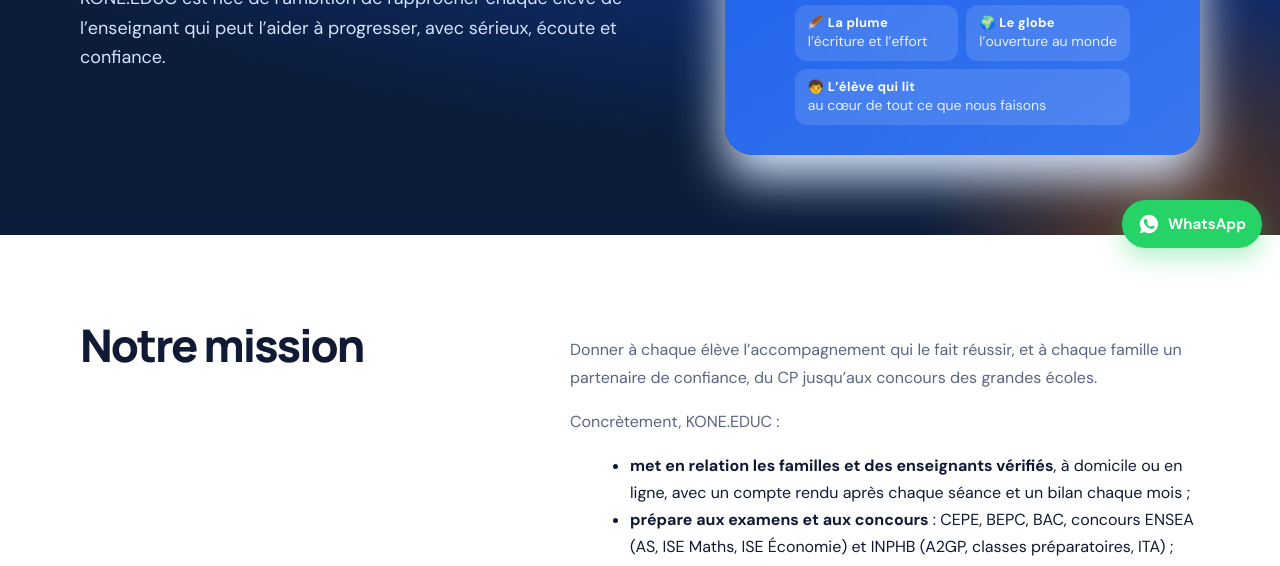
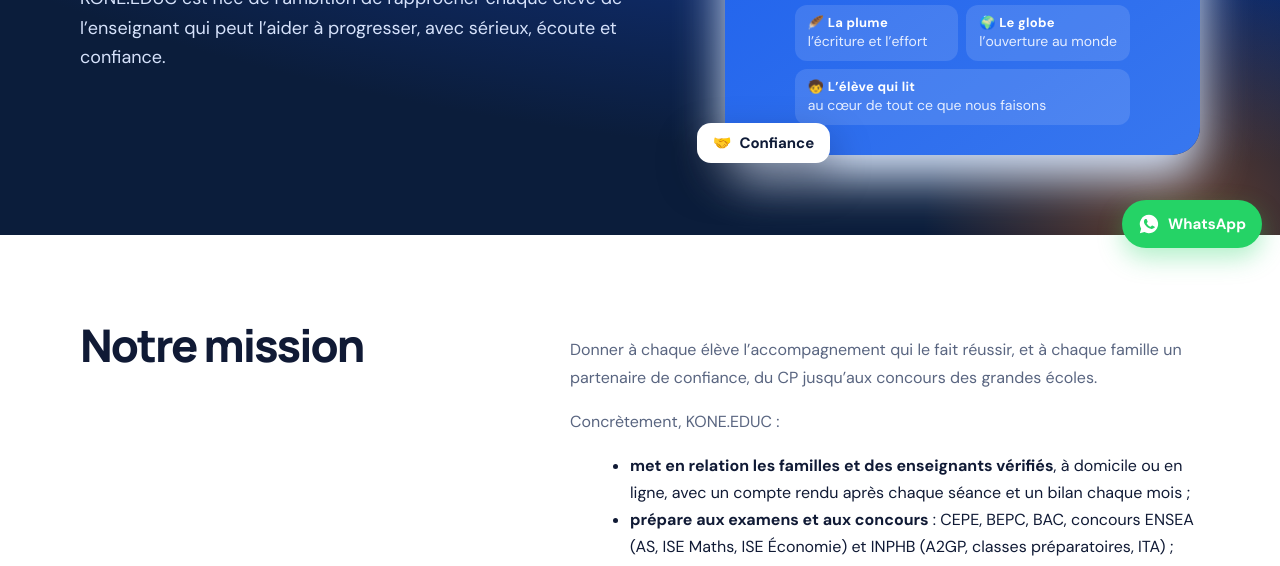
Before and after one commit to KoneNamory/kone-educ, a plain HTML site: page a-propos.html in a window 1280 px wide. Shown: the part 534-1100 px from the top of the page. Drawn offline with Linux system fonts and the light colour scheme.

Commit message:
Étiquettes flottantes animées dans les bandeaux de toutes les pages
Comme sur la boutique : étiquettes adaptées à chaque page (services, tarifs,
à propos, enseignants, concours, offres, écoles, vendeurs, conseils, pages
communes et matières) et carte « compte rendu de séance » sur les pages
locales ; placées seulement s'il reste de la place, sur grand écran.

Co-Authored-By: Claude Opus 5.5 <noreply@anthropic.com>
Claude-Session: https://claude.ai/code/session_0129bi1T95Ursf7JNbX3GGTJ

```diff
--- /dev/null
+++ b/hero-deco.js
@@ -0,0 +1,54 @@
+// KONE.EDUC – Étiquettes flottantes animées dans les bandeaux (comme sur la boutique), adaptées à chaque page.
+// Ajoutées seulement sur grand écran et seulement s'il reste de la place à côté du texte.
+(function () {
+  if (window.KE_EMBED || !window.matchMedia || !matchMedia('(min-width: 900px)').matches) return;
+  var page = (location.pathname.split('/').pop() || 'index.html').replace('.html', '');
+  var hero = document.querySelector('main>section.hero, .l-hero, .c-hero, .dv-hero');
+  if (!hero || hero.querySelector('.ke-fl')) return;
+  var C = {
+    'services': [['🏠', 'À domicile'], ['💻', 'En ligne'], ['📈', 'Suivi des progrès']],
+    'tarifs': [['💳', 'Wave · Orange · MTN · Moov'], ['🧾', 'Reçu numéroté'], ['📅', 'Sans engagement']],
+    'a-propos': [['🎓', 'Excellence'], ['🤝', 'Confiance'], ['🇨🇮', 'Partout en Côte d’Ivoire']],
+    'enseignants': [['✅', 'Profils vérifiés'], ['⭐', 'Avis des parents'], ['🏆', 'Classement']],
+    'preparation-concours': [['📘', 'BEPC · BAC'], ['📊', 'ENSEA'], ['🏗️', 'INPHB']],
+    'offres-enseignants': [['📢', 'Nouvelles offres'], ['🏫', 'Écoles'], ['👪', 'Familles']],
+    'ecoles': [['🏫', 'Votre école'], ['👩‍🏫', 'Enseignants vérifiés'], ['🤝', 'Mise en relation']],
+    'devenir-vendeur': [['🛒', 'Commandes'], ['💵', 'Payé directement'], ['📊', 'Statistiques']],
+    'conseils': [['📚', 'Méthodes'], ['🧠', 'Mémoriser'], ['🎯', 'Réussir ses examens']],
+    'cours-particuliers-abidjan': [['📍', '18 communes'], ['🏠', 'À domicile'], ['📝', 'Compte rendu']]
+  };
+  var MAT = { 'mathematiques': ['📐', 'Mathématiques'], 'francais': ['📖', 'Français'], 'anglais': ['🇬🇧', 'Anglais'], 'physique-chimie': ['⚗️', 'Physique-Chimie'], 'svt': ['🌿', 'SVT'] };
+  var chips = C[page], card = null;
+  var m = page.match(/^cours-particuliers-a-domicile-(.+)$/), s = page.match(/^cours-de-(.+)-a-domicile-abidjan$/);
+  if (m) {
+    var com = (document.querySelector('.l-hero h1 em') || {}).textContent || 'votre commune';
+    chips = [['📍', com], ['🏠', 'À domicile'], ['✅', 'Enseignant vérifié']];
+  } else if (s) {
+    var mt = MAT[s[1]] || ['📚', 'Cours'];
+    chips = [mt, ['🎯', 'BEPC · BAC'], ['📝', 'Exercices corrigés']];
+  }
+  if (!chips) return;
+  if (m || s || page === 'cours-particuliers-abidjan') card = { t: 'Compte rendu de séance', st: 'Envoyé aux parents · aujourd’hui', rows: [['ok', '✓', 'Notions travaillées', 'Fractions, équations'], ['ok', '✓', 'Compréhension', '4 / 5 · en progrès'], ['go', '📈', 'Bilan du mois', 'Disponible dans l’espace parent']] };
+  // Zone libre à droite du texte du bandeau
+  var hr = hero.getBoundingClientRect(), right = hr.left;
+  hero.querySelectorAll('h1, p, .l-cta, .l-trust, .tags, a, form').forEach(function (el) { if (el.closest('.service-art, .dv-phone, .portrait, .hero-grid > :last-child:not(:first-child)')) return; var rg = document.createRange(); rg.selectNodeContents(el); var r = rg.getBoundingClientRect(); if (r.width && r.right > right) right = r.right; });
+  var visual = hero.querySelector('.service-art, .dv-phone, .hero-grid > :last-child:not(:first-child)');
+  var host, free = hr.right - right;
+  if (getComputedStyle(hero).position === 'static') hero.style.position = 'relative';
+  if (visual && visual.getBoundingClientRect().left > hr.left + hr.width * .35) {
+    // Calque posé exactement sur l'illustration existante (sans être coupé par ses bords)
+    var vr = visual.getBoundingClientRect(); host = document.createElement('div'); host.className = 'ke-hv over';
+    host.style.cssText = 'left:' + (vr.left - hr.left) + 'px;top:' + (vr.top - hr.top) + 'px;width:' + vr.width + 'px;height:' + vr.height + 'px';
+    hero.appendChild(host);
+  }
+  else if (free >= 380) { host = document.createElement('div'); host.className = 'ke-hv'; host.style.width = Math.min(free - 60, 420) + 'px'; hero.appendChild(host); }
+  else if (free >= 200 || hr.width - (right - hr.left) >= 200) { host = document.createElement('div'); host.className = 'ke-hv slim'; hero.appendChild(host); }
+  else return;
+  if (host.className.indexOf('over') < 0 && hr.height < 360) { chips = chips.slice(0, 2); if (host.className === 'ke-hv') { host.style.height = Math.max(150, hr.height - 70) + 'px'; card = null; } }
+  var e = function (v) { return String(v).replace(/[&<>"]/g, function (c) { return { '&': '&amp;', '<': '&lt;', '>': '&gt;', '"': '&quot;' }[c]; }); };
+  var html = '';
+  if (card && host.className === 'ke-hv') html += '<div class="ke-hcard"><b>' + e(card.t) + '</b><small>' + e(card.st) + '</small>' + card.rows.map(function (r) { return '<div class="ke-hrow"><i class="' + r[0] + '">' + r[1] + '</i><span><b>' + e(r[2]) + '</b><small>' + e(r[3]) + '</small></span></div>'; }).join('') + '</div>';
+  if (card) host.classList.add('withcard');
+  html += chips.map(function (c, i) { return '<div class="ke-fl ke-fl' + (i + 1) + '" aria-hidden="true">' + c[0] + ' <b>' + e(c[1]) + '</b></div>'; }).join('');
+  host.insertAdjacentHTML('beforeend', html);
+})();
--- a/ke-theme.css
+++ b/ke-theme.css
@@ -166,3 +166,24 @@ main .ke-ph h1{margin:12px 0 6px;color:#fff}
 .ke-net{position:fixed;z-index:90;left:50%;bottom:18px;max-width:min(560px,calc(100% - 32px));padding:12px 16px;border-radius:14px;background:#0b1d3b;color:#fff;font:700 14px "DM Sans",Arial,sans-serif;box-shadow:0 14px 34px rgba(0,0,0,.3);transform:translate(-50%,140%);transition:transform .3s}
 .ke-net.on{transform:translate(-50%,0)}.ke-net.ok{background:#11743a}
 main .dv-final a:not(.dv-btn),main .cta a:not(.button){color:#ffb36b!important}
+
+/* ---------- Étiquettes flottantes des bandeaux ---------- */
+.ke-hv{position:absolute!important;z-index:1;right:40px;top:50%;transform:translateY(-50%);height:300px;pointer-events:none}
+.ke-hv.slim{position:absolute!important;inset:0;width:auto;height:auto;transform:none;right:0}
+.ke-fl{position:absolute;z-index:3;display:inline-flex;align-items:center;gap:8px;padding:11px 16px;border-radius:14px;background:#fff;color:#0f1b37;font-size:15px;white-space:nowrap;box-shadow:0 18px 40px rgba(3,10,30,.35);animation:keFl 6s ease-in-out infinite;pointer-events:none}
+.ke-fl b{font-weight:800}
+.ke-fl1{left:0;top:6%}.ke-fl2{left:12%;bottom:4%;animation-delay:2s}.ke-fl3{right:-8px;bottom:-4%;animation-delay:4s}
+.ke-hv.slim .ke-fl1{left:auto;right:3%;top:16%}.ke-hv.slim .ke-fl2{left:auto;right:7%;top:46%;bottom:auto}.ke-hv.slim .ke-fl3{right:2%;top:auto;bottom:12%}
+.service-art .ke-fl1,.dv-phone .ke-fl1{left:-40px;top:-18px}.service-art .ke-fl2,.dv-phone .ke-fl2{left:-30px;bottom:-16px}.service-art .ke-fl3,.dv-phone .ke-fl3{right:-24px;bottom:auto;top:44%}
+.ke-hcard{position:absolute;right:0;top:20px;width:min(340px,100%);padding:16px 18px;border-radius:22px;background:#fff;color:#0f1b37;box-shadow:0 30px 80px rgba(3,10,30,.5)}
+.ke-hcard>b{display:block;font:800 16px Manrope,sans-serif}.ke-hcard>small{display:block;padding-bottom:8px;margin-bottom:4px;border-bottom:1px dashed #dbe5f5;color:#5b6884}
+.ke-hrow{display:flex;gap:12px;align-items:center;padding:8px 0}.ke-hrow i{flex:none;display:grid;place-items:center;width:32px;height:32px;border-radius:50%;background:#eef3fb;font-style:normal;font-weight:800}
+.ke-hrow i.ok{background:#e5f7ec;color:#11743a}.ke-hrow i.go{background:#fff2e6}.ke-hrow b{display:block;font-size:14px}.ke-hrow small{color:#5b6884;font-size:12.5px}
+@keyframes keFl{0%,100%{transform:translateY(0)}50%{transform:translateY(-8px)}}
+@media (prefers-reduced-motion:reduce){.ke-fl{animation:none}}
+@media(max-width:899px){.ke-hv,.ke-fl{display:none}}
+.ke-hv.over{position:absolute!important;right:auto;transform:none;height:auto}
+.ke-fl,.ke-fl *{font:600 15px/1.2 "DM Sans",Arial,sans-serif!important;letter-spacing:0!important;text-transform:none!important}
+.ke-fl b{font-weight:800!important}
+.ke-hv.over .ke-fl1{left:-36px;top:-16px}.ke-hv.over .ke-fl2{left:-28px;bottom:-16px;top:auto}.ke-hv.over .ke-fl3{right:-22px;top:46%;bottom:auto}
+.ke-hv.withcard .ke-fl1{left:-50px;top:58%}.ke-hv.withcard .ke-fl2{left:30px;bottom:-4%}.ke-hv.withcard .ke-fl3{right:-6px;bottom:-6%}
--- a/site.js
+++ b/site.js
@@ -104,3 +104,6 @@ if ('serviceWorker' in navigator && (location.protocol === 'https:' || location.
   window.addEventListener('offline', function () { show('📶 Connexion perdue : vous voyez la dernière version enregistrée.'); });
   window.addEventListener('online', function () { show('✓ Connexion rétablie', true); });
 })();
+
+// Étiquettes flottantes des bandeaux (chargées après la page, sans ralentir l'affichage)
+window.addEventListener('load', function () { if (window.KE_EMBED || document.documentElement.classList.contains('ke-embed')) return; var sc = document.createElement('script'); sc.src = 'hero-deco.js'; document.body.appendChild(sc); });
--- a/sw.js
+++ b/sw.js
@@ -1,8 +1,8 @@
 // Service worker KONE.EDUC : installation de l'application et chargement rapide, même avec un réseau faible.
 // Changer VERSION à chaque modification de ce fichier pour forcer la mise à jour.
-const VERSION = 'kone-educ-v17';
+const VERSION = 'kone-educ-v18';
 const EXT = 'kone-educ-externe-v1'; // bibliothèque Supabase et polices : gardées d'une version à l'autre
-const CORE = ['./', 'index.html', 'offline.html', 'site.css', 'ke-theme.css', 'site.js', 'app.css', 'dash.css', 'app.js', 'embed.js', 'fichiers.js',
+const CORE = ['./', 'index.html', 'offline.html', 'site.css', 'ke-theme.css', 'site.js', 'app.css', 'dash.css', 'app.js', 'embed.js', 'fichiers.js', 'hero-deco.js',
   'abidjan-locations.js', 'preparations.js', 'supabase-config.js', 'assets/logo/kone-educ-embleme.jpg', 'assets/icons/favicon-48.png', 'assets/hero-tutor.webp', 'assets/icons/icon-192.png'];
 // Hôtes externes dont les fichiers ne changent pas (jamais l'API Supabase, toujours en direct)
 const EXT_HOSTS = ['cdn.jsdelivr.net', 'fonts.googleapis.com', 'fonts.gstatic.com'];
```
